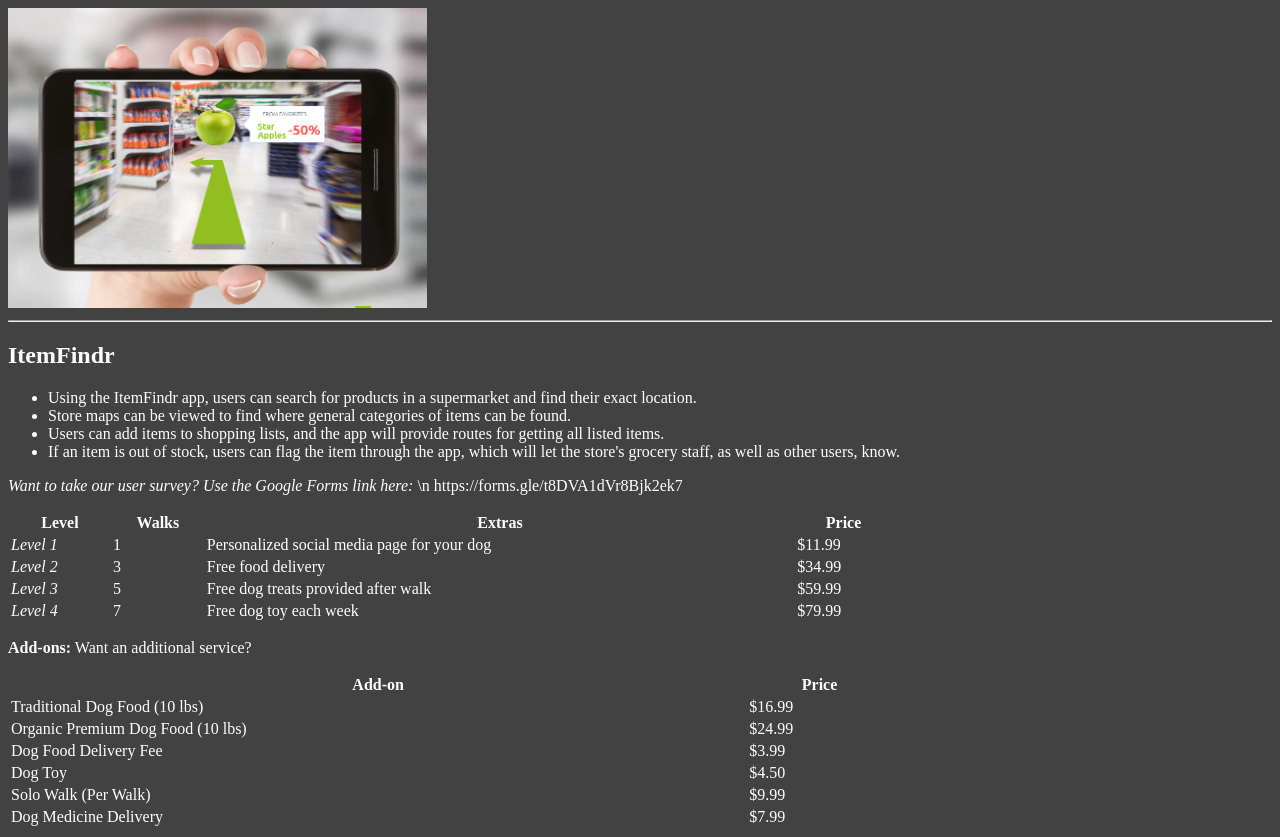
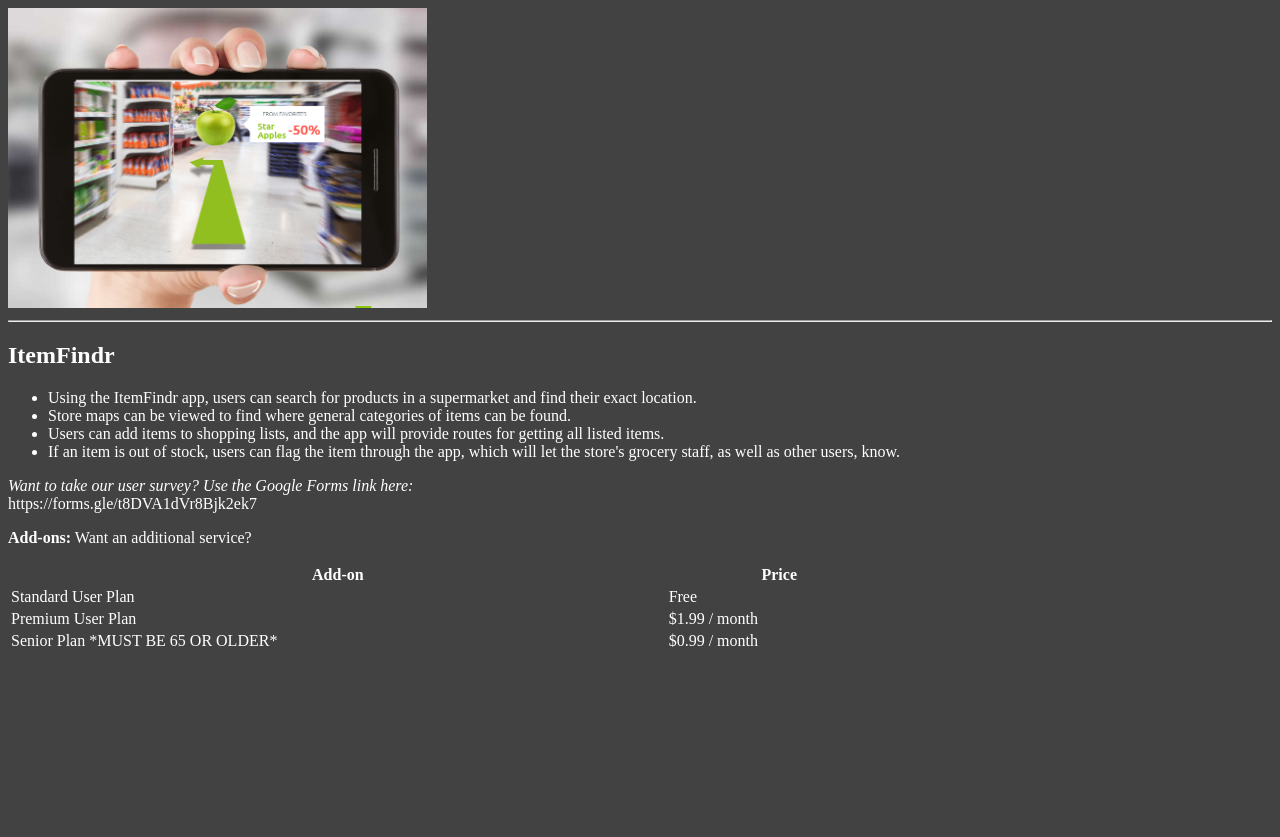
Before and after one commit to nguia/dougierad.github.io, a plain HTML site: page index.html in a window 1280 px wide. After the commit the page ends 800 px from the top, so only its background shows below. Drawn offline with Linux system fonts and the light colour scheme.

Commit message:
Added pricing table

```diff
--- a/index.html
+++ b/index.html
@@ -16,45 +16,13 @@
       <li>If an item is out of stock, users can flag the item through the app, which will let the store's grocery staff, as well as other users, know.</li>
     </ul>
 
-    <p><i>Want to take our user survey? Use the Google Forms link here: </i>\n https://forms.gle/t8DVA1dVr8Bjk2ek7</p>
+    <p><i>Want to take our user survey? Use the Google Forms link here: </i><br>https://forms.gle/t8DVA1dVr8Bjk2ek7</p>
 
 
 
 
 
 
-    <table style="width:70%">
-      <tr>
-        <th>Level</th>
-        <th>Walks</th>
-        <th>Extras</th>
-        <th>Price</th>
-      </tr>
-      <tr>
-        <td><i>Level 1</i></td>
-        <td>1</td>
-        <td>Personalized social media page for your dog</td>
-        <td>$11.99</td>
-      </tr>
-      <tr>
-        <td><i>Level 2</i></td>
-        <td>3</td>
-        <td>Free food delivery</td>
-        <td>$34.99</td>
-      </tr>
-      <tr>
-        <td><i>Level 3</i></td>
-        <td>5</td>
-        <td>Free dog treats provided after walk</td>
-        <td>$59.99</td>
-      </tr>
-      <tr>
-        <td><i>Level 4</i></td>
-        <td>7</td>
-        <td>Free dog toy each week</td>
-        <td>$79.99</td>
-      </tr>
-    </table>
 
     <p><strong>Add-ons:</strong> Want an additional service?</p>
 
@@ -64,29 +32,19 @@
         <th>Price</th>
       </tr>
       <tr>
-        <td>Traditional Dog Food (10 lbs)</td>
-        <td>$16.99</td>
+        <td>Standard User Plan</td>
+        <td>Free</td>
       </tr>
       <tr>
-        <td>Organic Premium Dog Food (10 lbs)</td>
-        <td>$24.99</td>
+        <td>Premium User Plan</td>
+        <td>$1.99 / month</td>
       </tr>
       <tr>
-        <td>Dog Food Delivery Fee</td>
-        <td>$3.99</td>
+        <body text="yellow">
+        <td>Senior Plan *MUST BE 65 OR OLDER*</td>
+        <td>$0.99 / month</td>
       </tr>
-      <tr>
-        <td>Dog Toy</td>
-        <td>$4.50</td>
-      </tr>
-      <tr>
-        <td>Solo Walk (Per Walk)</td>
-        <td>$9.99</td>
-      </tr>
-      <tr>
-        <td>Dog Medicine Delivery</td>
-        <td>$7.99</td>
-      </tr>
+
     </table>
   </body>
 </html>
```
